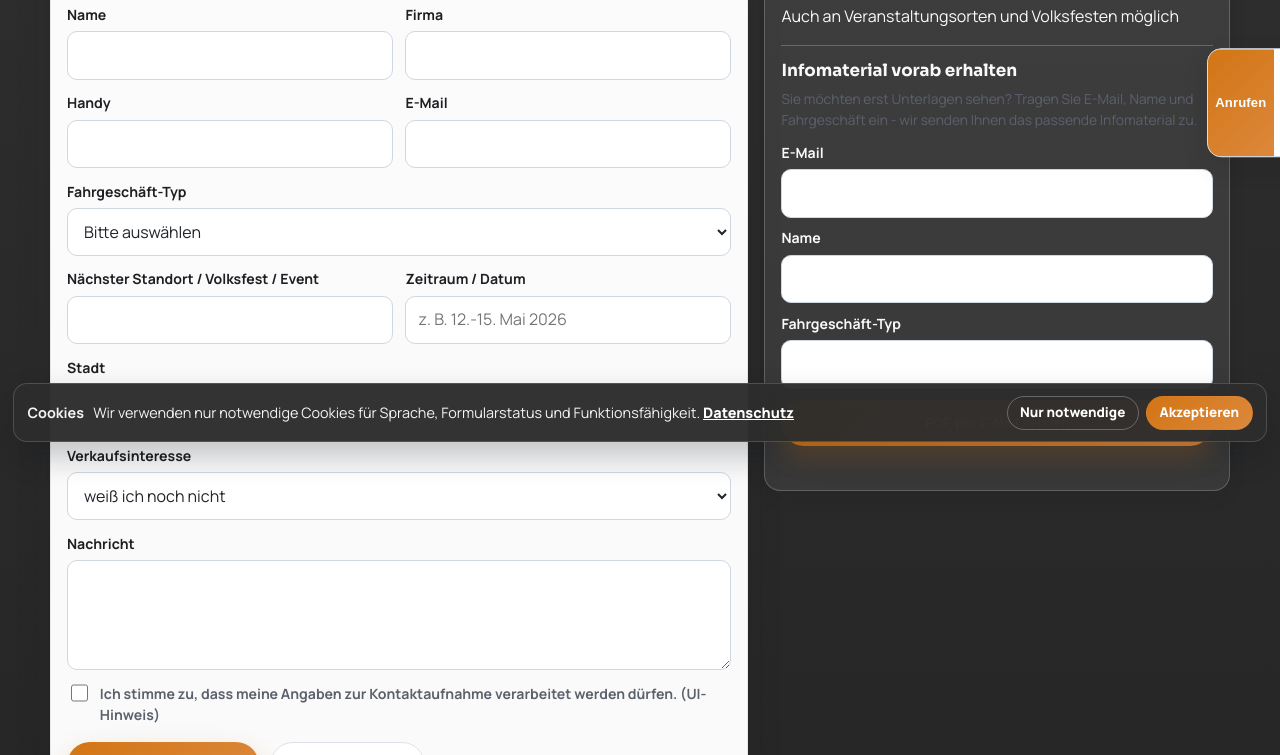
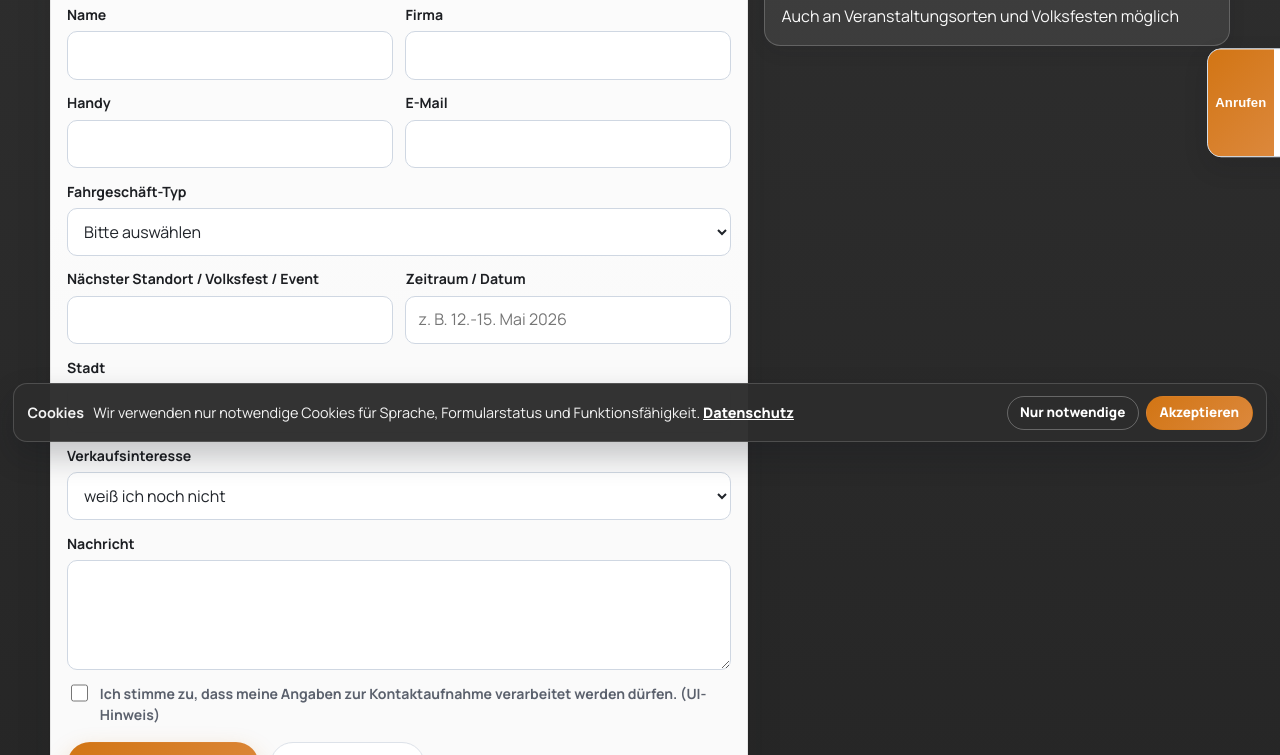
Before and after one commit to john123-05/schausteller, a website built with Vite: page kontakt.html in a window 1280 px wide. Shown: the part 345-1100 px from the top of the page. Built offline with nearby package versions, Linux system fonts and the light colour scheme.

Commit message:
Remove PDF CTA and PDF request form from website

```diff
--- a/kontakt.html
+++ b/kontakt.html
@@ -172,29 +172,6 @@
               <div data-i18n="contactInfo6">Auch an Veranstaltungsorten und Volksfesten möglich</div>
             </div>
 
-            <div class="pdf-request-card" id="pdf-request">
-              <h4 data-i18n="pdfRequestTitle">Infomaterial vorab erhalten</h4>
-              <p class="note pdf-request-note" data-i18n="pdfRequestText">
-                Sie möchten erst Unterlagen sehen? Tragen Sie E-Mail, Name und Fahrgeschäft ein - wir senden Ihnen das passende
-                Infomaterial zu.
-              </p>
-              <form id="pdf-form" class="pdf-form" novalidate>
-                <div class="form-row">
-                  <label for="pdf_email" data-i18n="labelEmail">E-Mail</label>
-                  <input id="pdf_email" name="pdf_email" type="email" required />
-                </div>
-                <div class="form-row">
-                  <label for="pdf_name" data-i18n="labelName">Name</label>
-                  <input id="pdf_name" name="pdf_name" type="text" required />
-                </div>
-                <div class="form-row">
-                  <label for="pdf_ride" data-i18n="labelRide">Fahrgeschäft-Typ</label>
-                  <input id="pdf_ride" name="pdf_ride" type="text" required />
-                </div>
-                <button type="submit" class="btn primary" data-i18n="pdfRequestButton">PDF per E-Mail senden</button>
-                <p class="form-status pdf-status" id="pdf-status" aria-live="polite"></p>
-              </form>
-            </div>
           </aside>
         </div>
       </section>
--- a/shared/script.js
+++ b/shared/script.js
@@ -49,7 +49,6 @@ const copy = {
     calcButton: "Jetzt berechnen",
     calcOnsiteHint:
       "Passt dieses Potenzial zu Ihrem Fahrgeschäft? Dann prüfen wir kostenlos vor Ort, wie sich das Setup bei Ihnen umsetzen lässt.",
-    calcPdf: "PDF Infomaterial",
     calcConsult: "Vor-Ort Analyse für mein Fahrgeschäft anfragen",
     calcResultLabel: "Ergebnis",
     salesEyebrow: "Verkaufssysteme",
@@ -137,11 +136,6 @@ const copy = {
     contactInfo4: "Service auf Events nach Absprache",
     contactInfo5: "Vor-Ort Besuche nach Absprache",
     contactInfo6: "Auch an Veranstaltungsorten und Volksfesten möglich",
-    pdfRequestTitle: "Infomaterial vorab erhalten",
-    pdfRequestText:
-      "Sie möchten erst Unterlagen sehen? Tragen Sie E-Mail, Name und Fahrgeschäft ein - wir senden Ihnen das passende Infomaterial zu.",
-    pdfRequestButton: "PDF per E-Mail senden",
-    pdfRequestSuccess: "Danke. Das PDF wird an Ihre E-Mail-Adresse gesendet.",
     callWidgetTab: "Anrufen",
     callWidgetEyebrow: "Direktkontakt",
     callWidgetRole: "Ansprechpartner",
@@ -230,7 +224,6 @@ const copy = {
     calcButton: "Calculate now",
     calcOnsiteHint:
       "If this potential fits your ride, we can check on site how the setup can be implemented in your operation.",
-    calcPdf: "PDF brochure",
     calcConsult: "Request on-site analysis for my ride",
     calcResultLabel: "Result",
     salesEyebrow: "Sales Systems",
@@ -316,10 +309,6 @@ const copy = {
     contactInfo4: "Event support on request",
     contactInfo5: "On-site visits by arrangement",
     contactInfo6: "Possible at fairgrounds and event locations",
-    pdfRequestTitle: "Get info material first",
-    pdfRequestText: "Prefer to review documents first? Enter email, name, and ride type and we will send suitable material.",
-    pdfRequestButton: "Send PDF by email",
-    pdfRequestSuccess: "Thanks. The PDF will be sent to your email address.",
     callWidgetTab: "Call",
     callWidgetEyebrow: "Direct contact",
     callWidgetRole: "Contact person",
@@ -706,8 +695,6 @@ const refs = {
   callWidgetClose: document.getElementById("call-widget-close"),
   contactForm: document.getElementById("lead-form"),
   formStatus: document.getElementById("form-status"),
-  pdfForm: document.getElementById("pdf-form"),
-  pdfStatus: document.getElementById("pdf-status"),
   utmField: document.getElementById("utm_data"),
   utmNote: document.getElementById("utm-note"),
   year: document.getElementById("year"),
@@ -1071,16 +1058,6 @@ function bindForm() {
   });
 }
 
-function bindPdfForm() {
-  if (!refs.pdfForm) return;
-  refs.pdfForm.addEventListener("submit", (event) => {
-    event.preventDefault();
-    if (!refs.pdfStatus) return;
-    refs.pdfStatus.textContent = t("pdfRequestSuccess");
-    refs.pdfForm.reset();
-  });
-}
-
 function setCallWidgetCollapsed(collapsed, persist = true) {
   if (!refs.callWidget || !refs.callWidgetTab) return;
   refs.callWidget.classList.toggle("is-collapsed", collapsed);
@@ -1284,7 +1261,6 @@ function init() {
   bindMobileMenu();
   bindCalculator();
   bindForm();
-  bindPdfForm();
   rerender();
 }
 
--- a/shared/styles.css
+++ b/shared/styles.css
@@ -1374,36 +1374,6 @@ textarea {
   margin-top: 0.5rem;
 }
 
-.pdf-request-card {
-  margin-top: 1rem;
-  padding-top: 0.9rem;
-  border-top: 1px solid rgba(255, 255, 255, 0.22);
-}
-
-.pdf-request-card h4 {
-  margin: 0 0 0.45rem;
-  font-size: 1.05rem;
-}
-
-.pdf-request-note {
-  color: rgba(255, 255, 255, 0.8);
-  margin-bottom: 0.7rem;
-}
-
-.pdf-form {
-  display: grid;
-  gap: 0.6rem;
-}
-
-.pdf-form .btn {
-  margin-top: 0.1rem;
-}
-
-.pdf-status {
-  color: #9cefb7;
-  min-height: 1.2rem;
-}
-
 .site-footer {
   background: #2d2d2d;
   color: rgba(255, 255, 255, 0.9);
```
Also changed, not shown: index.html (+0 -1 lines).
